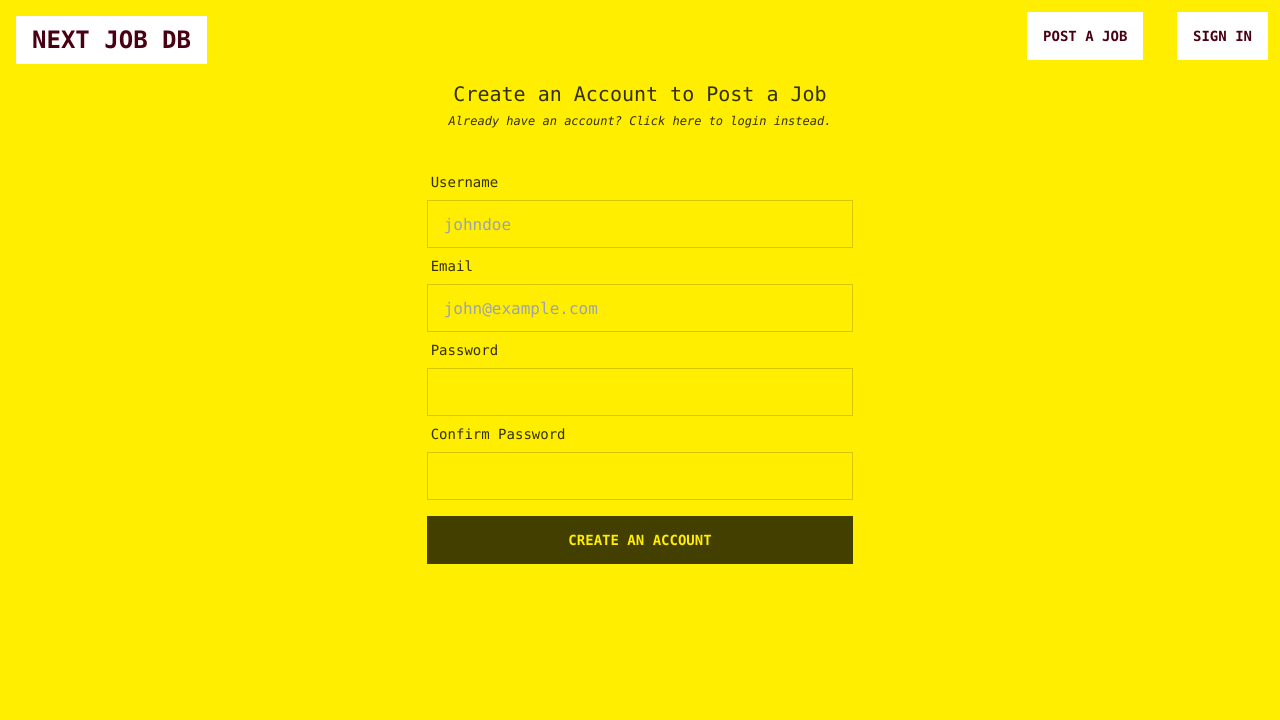
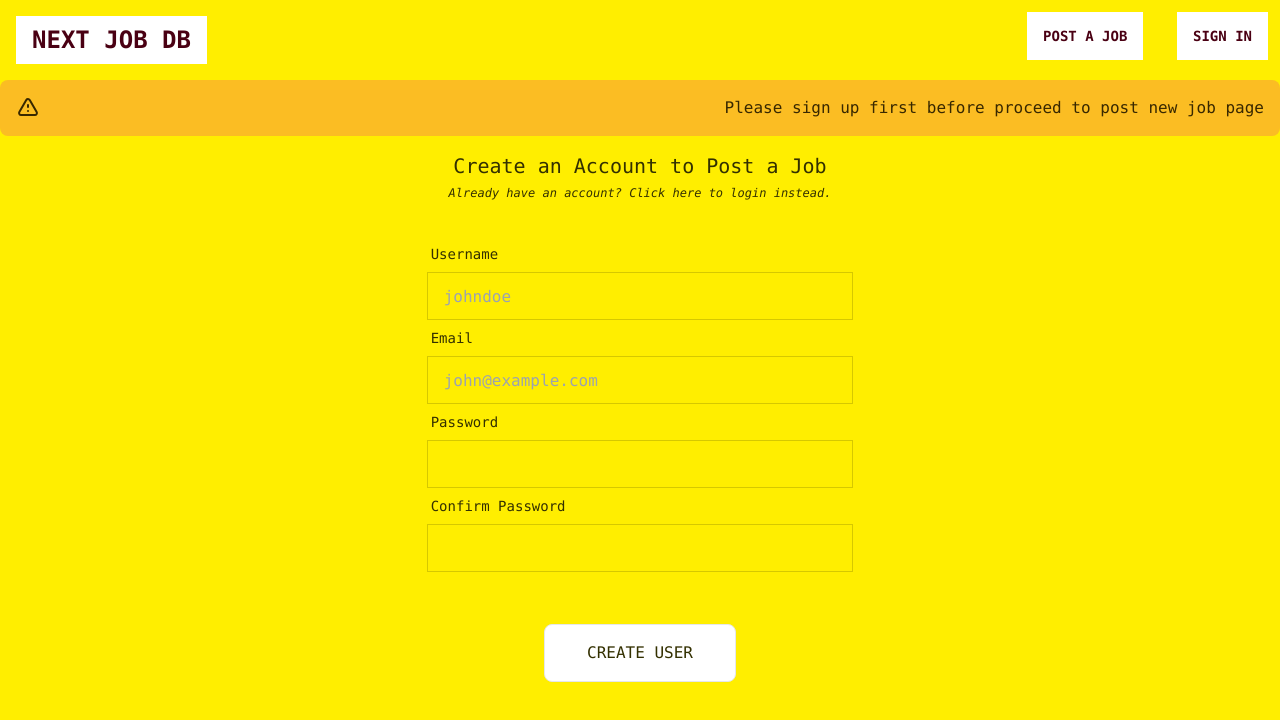
Before and after one commit to kee-siang/next-job, a SvelteKit app: page /users/new in a window 1280 px wide. Shown: the top 720 px of the page. Built offline with nearby package versions, Linux system fonts and the light colour scheme; no server answers.

Commit message:
prettier the form and add warning message

```diff
--- a/src/routes/users/new/+page.svelte
+++ b/src/routes/users/new/+page.svelte
@@ -1,16 +1,27 @@
+<!-- Create new user page -->
+
 <script>
   import { PUBLIC_BACKEND_BASE_URL } from '$env/static/public';
+  import { goto } from '$app/navigation';
+  import { authenticateUser } from './../../../utils/auth.js';
+  import { isAuthenticated } from './../../../utils/auth.js';
+	import { writable } from 'svelte/store';
+  let isLoading = writable(false);
   let formErrors = {};
-    import { authenticateUser } from './../../../utils/auth.js';
-    import { goto } from '$app/navigation';
+
 
   async function postSignUp() {
       goto('/jobs/new');
     }
 
   async function createUser(evt) {
-      evt.preventDefault()
-      if (evt.target['password'].value != evt.target['password-confirmation'].value) {
+    //prevent the page go to the top when button is clicked//
+    evt.preventDefault();
+
+    isLoading.set(true);
+
+    if (evt.target['password'].value != evt.target['password-confirmation'].value)
+    {
       formErrors['password'] = { message: 'Password confirmation does not match' };
       return;
     }
@@ -22,7 +33,8 @@
       passwordConfirm: evt.target['password-confirmation'].value
     };
 
-      const resp = await fetch(PUBLIC_BACKEND_BASE_URL + '/api/collections/users/records', {
+    //create and insert the new user data into database//
+    const resp = await fetch(PUBLIC_BACKEND_BASE_URL + 'api/collections/users/records', {
       method: 'POST',
       mode: 'cors',
       headers: {
@@ -34,8 +46,9 @@
     if (resp.status == 200) {
       const res = await authenticateUser(userData.username, userData.password);
 
-        if(res.success){
+      if (res.success) {
         postSignUp();
+        isAuthenticated.set(true);
       } else {
         throw 'Sign up succeeded but authentication failed';
       }
@@ -43,63 +56,59 @@
       const res = await resp.json();
       formErrors = res.data;
     }
+    isLoading.set(false);
   }
 </script>
 
-  <h1 class="text-center text-xl">Create an Account to Post a Job</h1>
+<svelte:head>
+  <title>Create User | Next Jobs</title>
+</svelte:head>
+
+<!-- If isAuthenticated is false, show this warning message -->
+{#if $isAuthenticated == false}
+<div class="alert alert-warning flex p-4 rounded-lg">
+  <svg xmlns="http://www.w3.org/2000/svg" class="stroke-current shrink-0 h-6 w-6" fill="none" viewBox="0 0 24 24"><path stroke-linecap="round" stroke-linejoin="round" stroke-width="2" d="M12 9v2m0 4h.01m-6.938 4h13.856c1.54 0 2.502-1.667 1.732-3L13.732 4c-.77-1.333-2.694-1.333-3.464 0L3.34 16c-.77 1.333.192 3 1.732 3z" /></svg>
+  <span>Please sign up first before proceed to post new job page</span>
+</div>
+{/if}
+
+<h1 class="text-center text-xl mt-4">Create an Account to Post a Job</h1>
 <div class="text-center">
-      <a class="link-hover italic text-xs" href="/login"
-          >Already have an account? Click here to login instead.</a
-      >
+    <a class="link-hover italic text-xs" href="/login">Already have an account? Click here to login instead.</a>
 </div>
 <div class="flex justify-center items-center mt-8">
     <form on:submit={createUser} class="w-1/3">
+      <!-- Username input section -->
         <div class="form-control w-full">
             <label class="label" for="username">
                 <span class="label-text">Username</span>
             </label>
-              <input
-                  type="text"
-                  name="username"
-                  placeholder="johndoe"
-                  class="input input-bordered w-full"
-              />
+            <input type="text" name="username" placeholder="johndoe" class="input input-bordered w-full" />
             {#if 'username' in formErrors}
-                  <label class="label" for="username">
+            <label class="label" for="username Error">
                 <span class="label-text-alt text-red-500">{formErrors['username'].message}</span>
             </label>
             {/if}
         </div>
-
+      <!-- Email input section -->
         <div class="form-control w-full">
             <label class="label" for="email">
                 <span class="label-text">Email</span>
             </label>
-              <input
-                  type="email"
-                  name="email"
-                  placeholder="john@example.com"
-                  class="input input-bordered w-full"
-                  required
-              />
+            <input type="email" name="email" placeholder="john@example.com" class="input input-bordered w-full" required/>
             {#if 'email' in formErrors}
-                  <label class="label" for="email">
+            <label class="label" for="Email Error">
                 <span class="label-text-alt text-red-500">{formErrors['email'].message}</span>
             </label>
             {/if}
         </div>
 
+      <!-- Password input section -->
         <div class="form-control w-full">
             <label class="label" for="password">
                 <span class="label-text">Password</span>
             </label>
-              <input
-                  type="password"
-                  name="password"
-                  placeholder=""
-                  class="input input-bordered w-full"
-                  required
-              />
+            <input type="password" name="password" placeholder="" class="input input-bordered w-full" required />
             {#if 'password' in formErrors}
             <label class="label" for="password">
                 <span class="label-text-alt text-red-500">{formErrors['password'].message}</span>
@@ -107,17 +116,12 @@
             {/if}
         </div>
 
+      <!-- Confirm password input section -->
         <div class="form-control w-full">
             <label class="label" for="password">
                 <span class="label-text">Confirm Password</span>
             </label>
-              <input
-                  type="password"
-                  name="password-confirmation"
-                  placeholder=""
-                  class="input input-bordered w-full"
-                  required
-              />
+            <input type="password" name="password-confirmation" placeholder="" class="input input-bordered w-full" required />
             {#if 'password' in formErrors}
             <label class="label" for="password">
                 <span class="label-text-alt text-red-500">{formErrors['password'].message}</span>
@@ -125,118 +129,19 @@
             {/if}
         </div>
 
-          <div class="form-control w-full mt-4">
-              <button class="btn btn-md">Create an Account</button>
+      <!-- Create User Button -->
+        <div class="mt-5 flex justify-center">
+          <button class="bg-white hover:bg-black hover:text-white w-48 flex justify-around rounded-lg my-8 py-4 border flex justify-center">
+          <div class="flex justify-around">
+              <div>CREATE USER</div>
+              <!-- If the isLoading store is true, show the spinner animation -->
+              {#if $isLoading}
+                <div class="pl-3">
+                <span class="loading loading-spinner loading-md"></span>
+                </div>
+              {/if}
+          </div>
+          </button>
       </div>
     </form>
 </div>
-
-<!-- <script>
-    import { PUBLIC_BACKEND_BASE_URL } from '$env/static/public'
-
-    let formErrors = {};
-
-    async function postSignUp() {
-        console.log("to be implemented");
-    }
-
-    async function createUser(evt){
-        evt.preventDefault()
-        if (evt.target['password'].value != evt.target['password-confirmation'].value){
-            formErrors['password'] = { message: 'Password confirmation does not match'}
-            return;
-        }
-
-    const userData = {
-        username: evt.target['username'].value,
-        email: evt.target['email'].value,
-        password: evt.target['password'].value,
-        passwordConfirm: evt.target['password-confirmation'].value
-    };
-
-    const resp = await fetch(PUBLIC_BACKEND_BASE_URL + 'api/collections/users/records',{
-        method: 'POST',
-        mode: 'cors',
-        headers:{
-            'Content-Type' : 'application/json'
-        },
-        body: JSON.stringify(userData)
-    });
-
-    if (resp.status == 200){
-        postSignUp();
-    } else {
-        const res = await resp.json();
-        formErrors = res.data;
-    }
-
-    }
-
-</script>
-
-    <h1 class="text-center text-xl">Create an Account to Post a Job</h1>
-    <div class="text-center">
-        <a class="link-hover italic text-xs" href="/login"
-            >Already have an account? Click here to login instead.</a>
-    </div>
-
-    <div class="flex justify-center items-center mt-8">
-        <form on:submit={createUser} class="w-1/3">
-            <div class="form-control w-full">
-                <label class="label" for="username">
-                    <span class ="label-text">Username</span>
-                </label>
-                <input
-                    type="text"
-                    name="username"
-                    placeholder="johndoe"
-                    class="input input-bordered w-full"
-                />
-                {#if 'username' in formErrors}
-                    <label class="label" for="username">
-                        <span class="label-text-alt text-red-500">{formErrors['username'].message}</span>
-                    </label>
-                {/if}
-            </div>
-
-            <div class="form-control w-full">
-                <label class="label" for="email">
-                    <span class="label-text">Email</span>
-                </label>
-                <input
-                    type="email"
-                    name="email"
-                    placeholder="john@example.com"
-                    class="input input-bordered w-full"
-                    required
-                />
-                {#if 'email' in formErrors}
-                    <label class="label" for="email">
-                        <span class="label-text-alt text-red-500">{formErrors['email'].message}</span>
-                    </label>
-                {/if}
-            </div>
-
-            <div class="form-control w-full">
-                <label class="label" for="password">
-                    <span class="label-text">Password</span>
-                </label>
-                <input
-                    type="password"
-                    name="password"
-                    placeholder=""
-                    class="input input-bordered w-full"
-                    required
-                />
-                {#if 'password' in formErrors}
-                    <label class="label" for="password">
-                        <span class="label-text-alt text-red-500">{formErrors['password'].message}</span>
-                    </label>
-                {/if}
-            </div>
-
-            <div class="form-control w-full mt-4">
-                <button class="btn btn-md">Create an Account</button>
-            </div>
-        </form>
-    </div> -->
```
Lines whose indentation alone changed are shown as unchanged.
